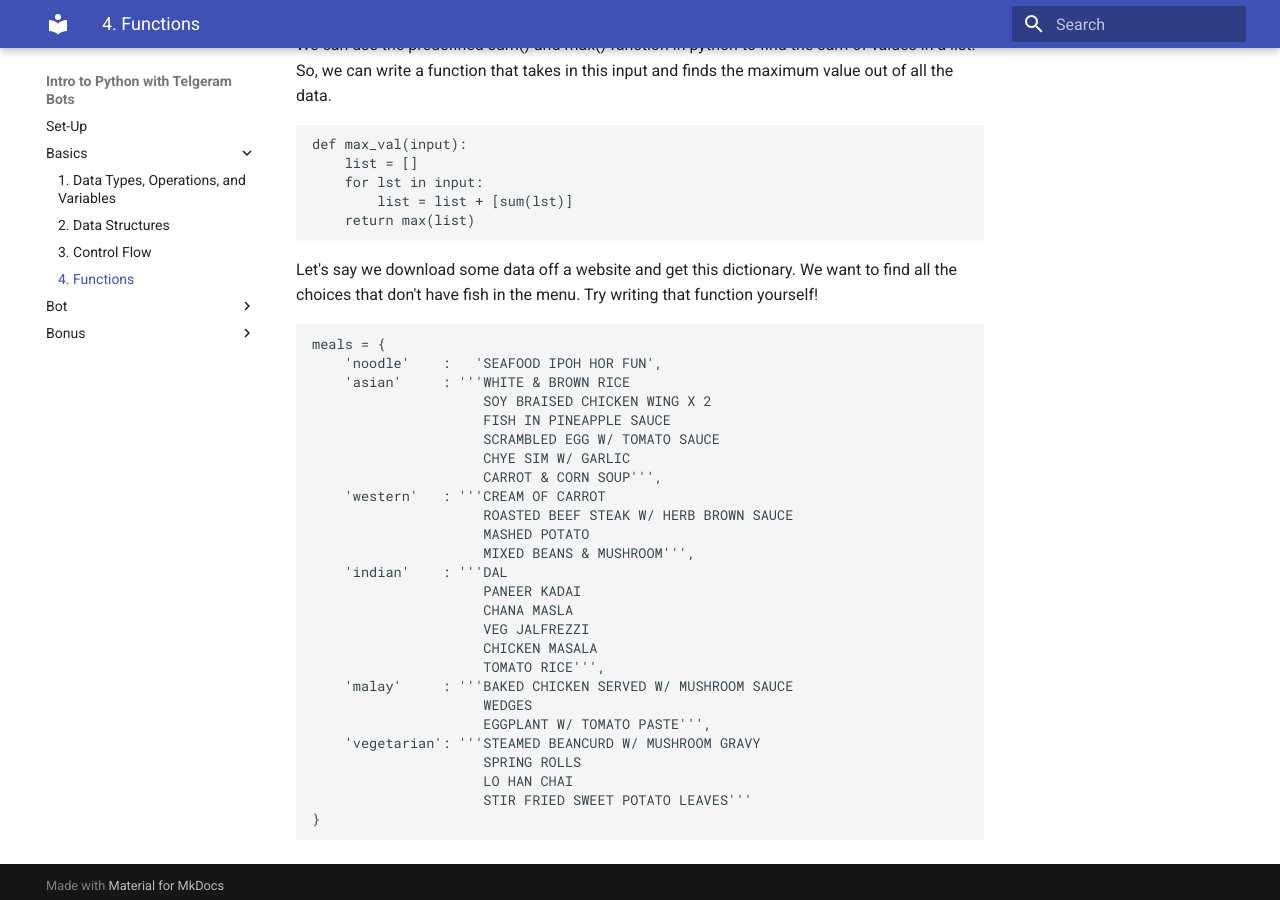
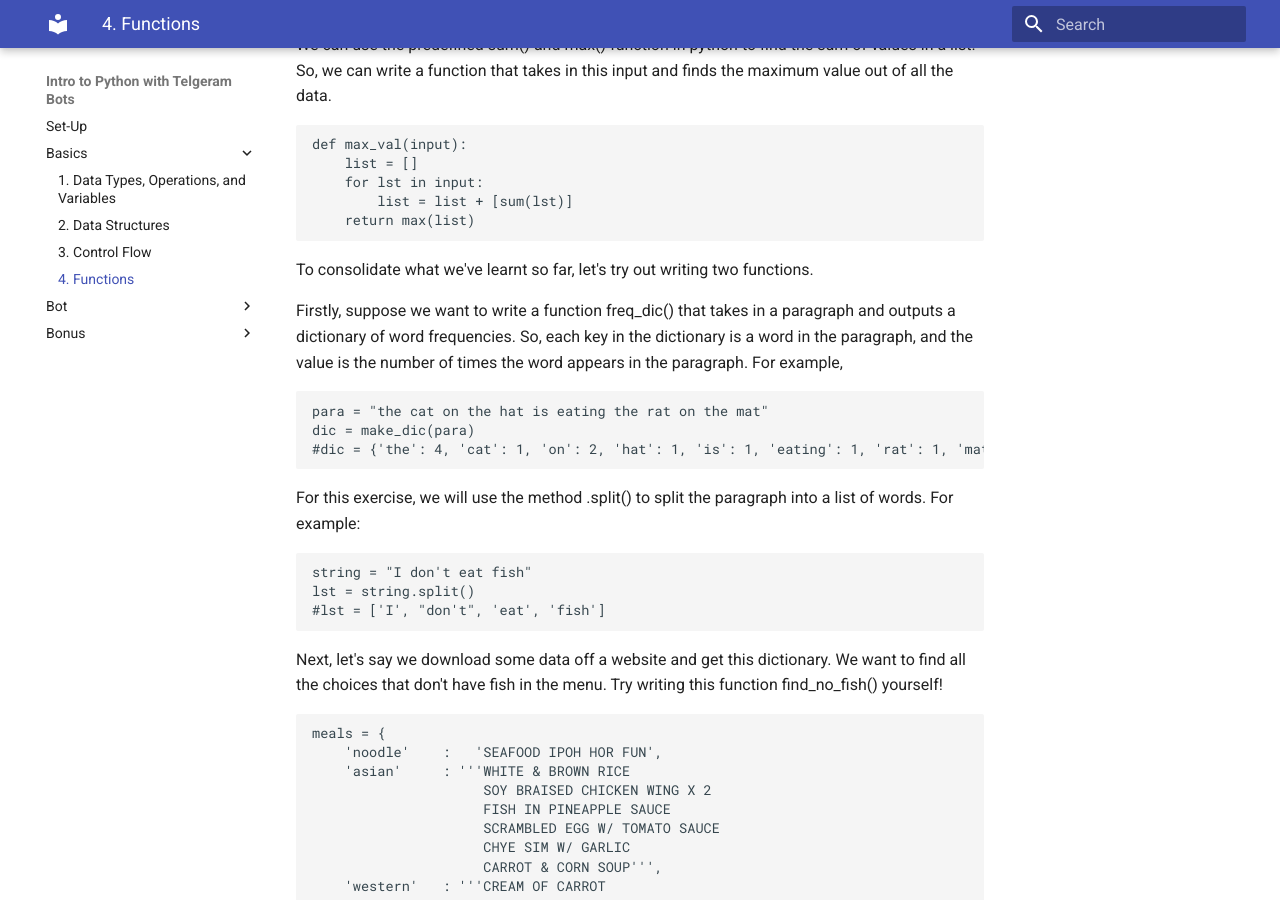
Before and after one commit to USP-Python/USP-Python.github.io, an MkDocs documentation site: the page built from docs/04-basics.md, in a window 1280 px wide and 900 px high, scrolled down 813 px. Built offline with MkDocs 1.6.1 and Material for MkDocs 9.7.7, drawn with Linux system fonts in a browser that asks for light colours; old or Windows-style settings are respelled for this version of MkDocs.

Commit message:
added exercise

````diff
--- a/docs/04-basics.md
+++ b/docs/04-basics.md
@@ -39,8 +39,24 @@ def max_val(input):
         list = list + [sum(lst)]
     return max(list)
 ```
+To consolidate what we've learnt so far, let's try out writing two functions.
 
-Let's say we download some data off a website and get this dictionary. We want to find all the choices that don't have fish in the menu. Try writing that function yourself!
+Firstly, suppose we want to write a function freq_dic() that takes in a paragraph and outputs a dictionary of word frequencies. So, each key in the dictionary is a word in the paragraph, and the value is the number of times the word appears in the paragraph. For example,
+
+```python
+para = "the cat on the hat is eating the rat on the mat"
+dic = make_dic(para)
+#dic = {'the': 4, 'cat': 1, 'on': 2, 'hat': 1, 'is': 1, 'eating': 1, 'rat': 1, 'mat': 1}
+```
+For this exercise, we will use the method .split() to split the paragraph into a list of words. For example:
+
+```python
+string = "I don't eat fish"
+lst = string.split()
+#lst = ['I', "don't", 'eat', 'fish']
+```
+
+Next, let's say we download some data off a website and get this dictionary. We want to find all the choices that don't have fish in the menu. Try writing this function find_no_fish() yourself!
 
 ```python
 meals = {
````
